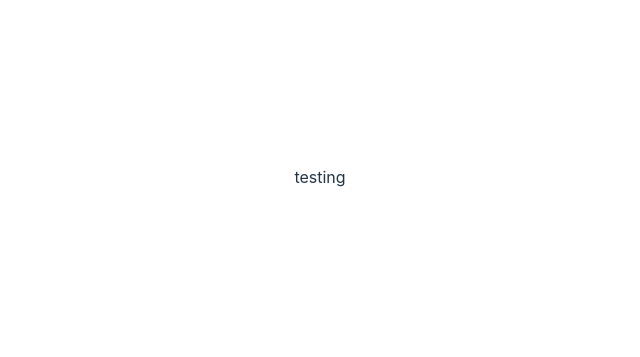
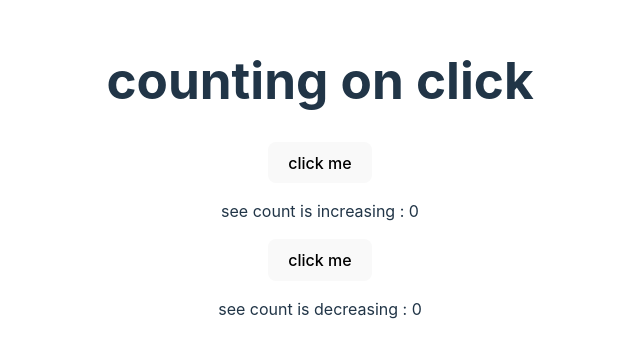
Before and after one commit to anishkumar127/React-a-way-to-get-better, a React (Vite) app: page / in a window 1280 px wide. Shown: the part 223-580 px from the top of the page, without its empty margins (320-960 px from the left). Built offline with nearby package versions, Linux system fonts and the light colour scheme.

Commit message:
1 file modified

```diff
--- a/src/App.jsx
+++ b/src/App.jsx
@@ -1,11 +1,51 @@
-import { useState } from 'react';
 import reactLogo from './assets/react.svg';
 import './App.css';
+import React, { useState, useEffect } from 'react';
 
-function App() {
+export default function App() {
   const [count, setCount] = useState(0);
 
-  return <>testing</>;
+  const [countSecond, setCountSecond] = useState(0);
+
+  const [data, setData] = useState('');
+
+  const [isTrue, setIsTrue] = useState(true);
+
+  const handleCount = () => {
+    if (countSecond <= -5) {
+      setData('no more decrease');
+
+      setIsTrue(false);
+    } else setCountSecond(countSecond - 1);
+  };
+
+  const handleCountIncrease = () => {
+    if (count >= 5) {
+      setData('no more increase');
+
+      setIsTrue(false);
+    } else setCount(count + 1);
+  };
+
+  // useEffect
+
+  useEffect(() => {
+    // console.log("useEffect called", "first", count, "second", countSecond);
+
+    console.log('called for set data', data);
+  }, [data]);
+
+  return (
+    <>
+      <h1> counting on click</h1>
+
+      <button onClick={handleCountIncrease}>click me </button>
+
+      <p> see count is increasing : {isTrue ? count : data}</p>
+
+      <button onClick={handleCount}>click me </button>
+
+      <p> see count is decreasing : {isTrue ? countSecond : data}</p>
+    </>
+  );
 }
-
-export default App;
```
